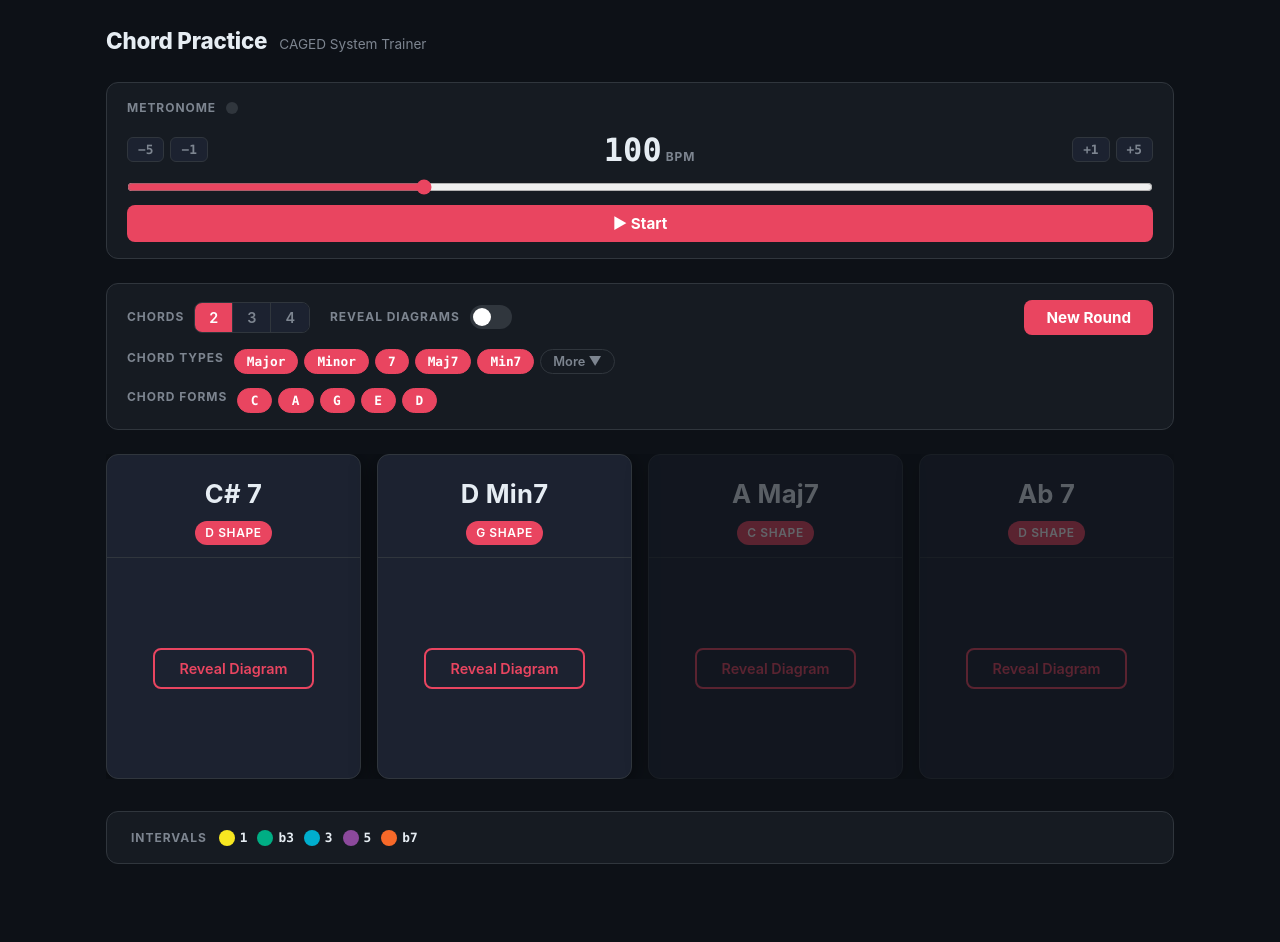
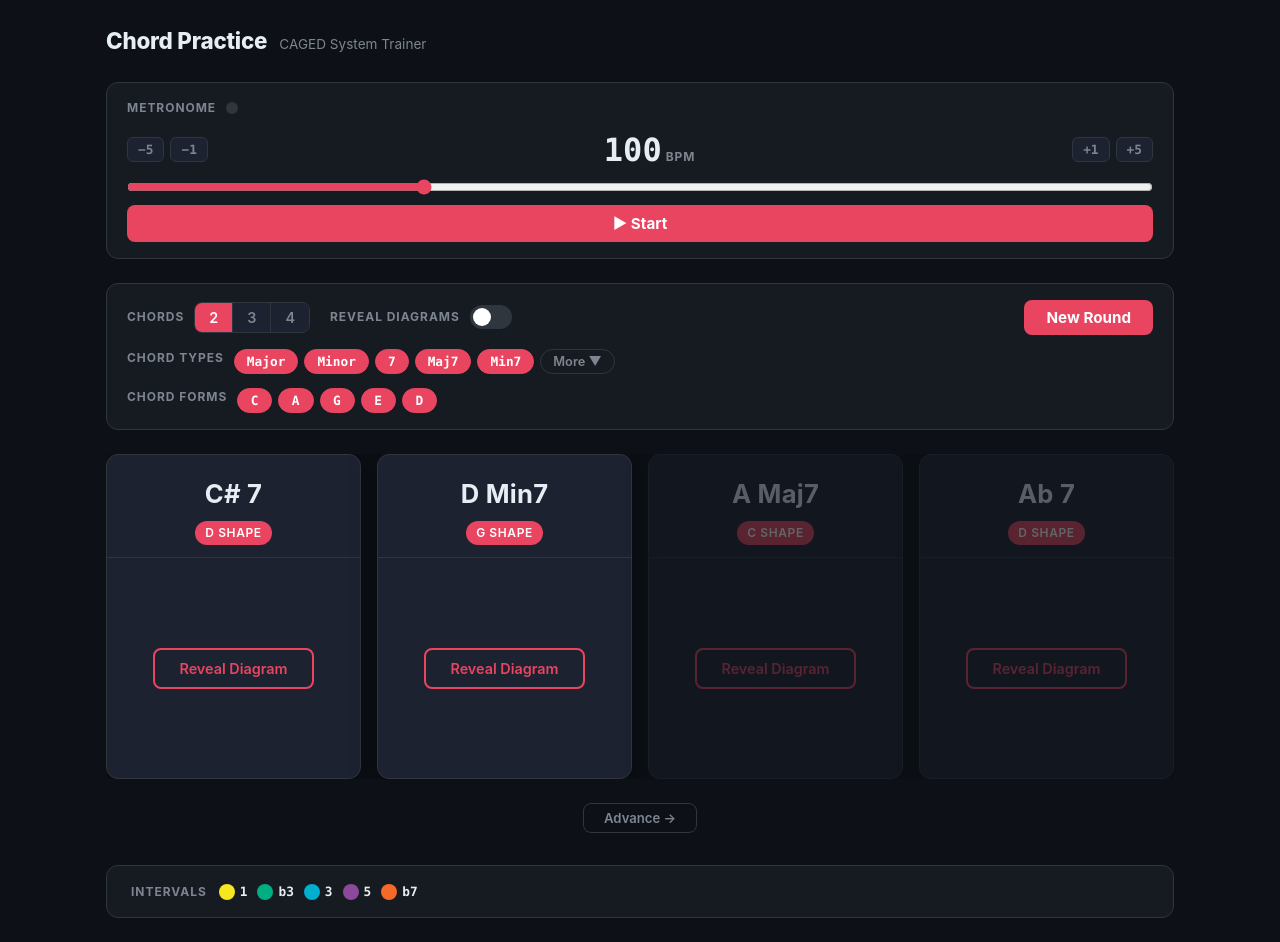
Before and after one commit to pbomb/guitar-skills, a React (Vite) app: page / in a window 1280 px wide. Before the commit the page ends 888 px from the top, so only its background shows below. Built offline with nearby package versions, Linux system fonts and the light colour scheme.

Commit message:
Add Advance button to manually advance the carousel
Exposes advanceCycle() from useChordCycler and wires it to a button
below the carousel. The button is disabled while an animation is in
progress (cyclePhase === 'cycling').

https://claude.ai/code/session_019kKS5FE9REenVXqwr7YfhS

```diff
--- a/src/App.css
+++ b/src/App.css
@@ -45,6 +45,33 @@
   transition: transform 100ms ease-in-out;
 }
 
+.app__advance {
+  display: flex;
+  justify-content: center;
+}
+
+.btn--advance {
+  background: transparent;
+  border: 1px solid var(--color-border);
+  color: var(--color-text-muted);
+  padding: 6px 20px;
+  border-radius: 8px;
+  font-size: 0.82rem;
+  font-weight: 600;
+  cursor: pointer;
+  transition: border-color 0.15s, color 0.15s;
+}
+
+.btn--advance:hover:not(:disabled) {
+  border-color: var(--color-accent);
+  color: var(--color-accent);
+}
+
+.btn--advance:disabled {
+  opacity: 0.4;
+  cursor: default;
+}
+
 .app__footer {
   margin-top: auto;
   padding-top: 8px;
--- a/src/App.tsx
+++ b/src/App.tsx
@@ -59,6 +59,7 @@ export default function App() {
     onStop,
     onNewRound,
     commitCycle,
+    advanceCycle,
   } = useChordCycler(settings, () => setRevealed(new Set()));
 
   useEffect(() => { saveSettings(settings); }, [settings]);
@@ -144,6 +145,16 @@ export default function App() {
         )}
       </div>
 
+      <div className="app__advance">
+        <button
+          className="btn btn--advance"
+          onClick={advanceCycle}
+          disabled={cyclePhase === 'cycling'}
+        >
+          Advance →
+        </button>
+      </div>
+
       <footer className="app__footer">
         <IntervalLegend chords={carouselChords.slice(0, 2)} />
       </footer>
--- a/src/hooks/useChordCycler.ts
+++ b/src/hooks/useChordCycler.ts
@@ -38,6 +38,7 @@ export interface ChordCyclerResult {
   onStop: () => void;
   onNewRound: () => void;
   commitCycle: () => void;
+  advanceCycle: () => void;
 }
 
 function makeCarousel(settings: AppSettings): RenderedChord[] {
@@ -121,6 +122,14 @@ export function useChordCycler(
     }
   }, [triggerCycle]);
 
+  const advanceCycle = useCallback(() => {
+    if (isCyclingRef.current) return;
+    isCyclingRef.current = true;
+    measureCountRef.current = 0;
+    beatInMeasureRef.current = 0;
+    triggerCycle();
+  }, [triggerCycle]);
+
   const onStop = useCallback(() => reset(false), [reset]);
   const onNewRound = useCallback(() => reset(true), [reset]);
 
@@ -141,5 +150,5 @@ export function useChordCycler(
   // eslint-disable-next-line react-hooks/exhaustive-deps
   }, [incomingChord]);
 
-  return { carouselChords, incomingChord, cyclePhase, isPlaying, activeSlot, onBeat, onStop, onNewRound, commitCycle };
+  return { carouselChords, incomingChord, cyclePhase, isPlaying, activeSlot, onBeat, onStop, onNewRound, commitCycle, advanceCycle };
 }
```
